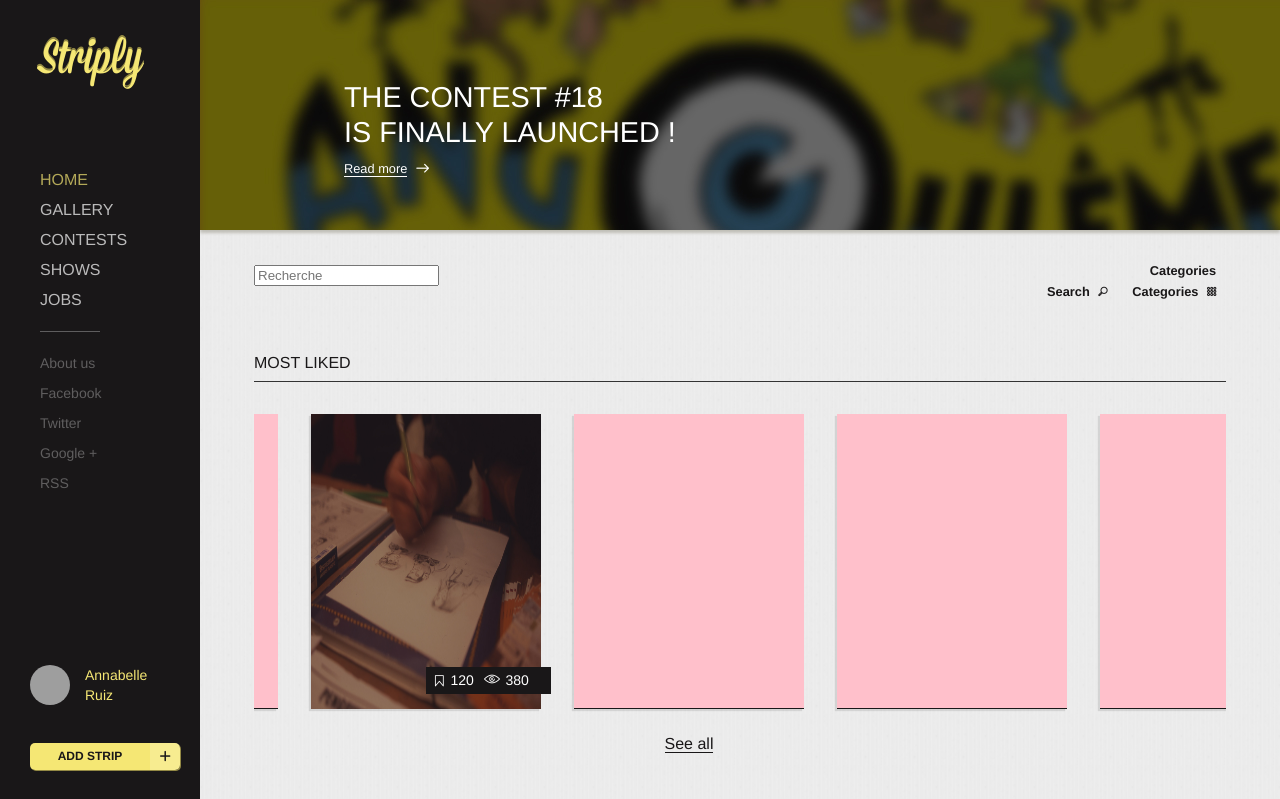
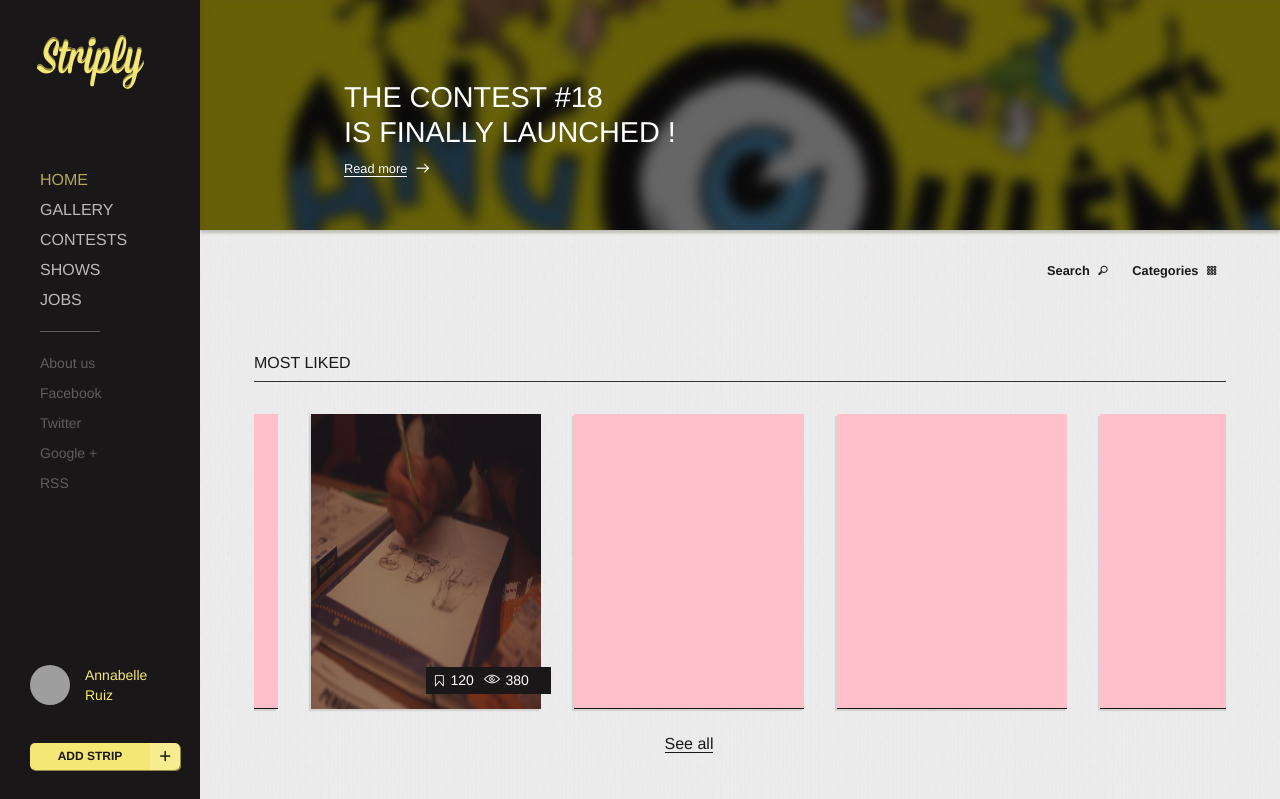
Before and after one commit to Mteuahasan/backend-project-hetic, a PHP site: template app/views/main.php in a window 1280 px wide. Shown: the top 799 px of the page. Run offline with PHP 8.4, Linux system fonts and the light colour scheme; the template is opened without the code that fills it, so the values that code supplies are empty; style sheets or scripts are compiled from the project's sources; grey boxes are pictures that could not be loaded.

Commit message:
try to debugging scarow...

```diff
--- a/app/views/main.php
+++ b/app/views/main.php
@@ -89,12 +89,7 @@
 
     <div class="wrapper-home-content">
       <div class="filters">
-
-        <a href="board/category">Categories</a>
-        <form action="search/" method="post" id='search-form'>
-            <input type="text" name="name" placeholder="Recherche" autocomplete="off" id="search-content"/>
-          </form>
-        <a href="#">
+        <a href="board/category">
           <span>Categories</span>
           <i class="flaticon-telephone106"></i>
         </a>
```
